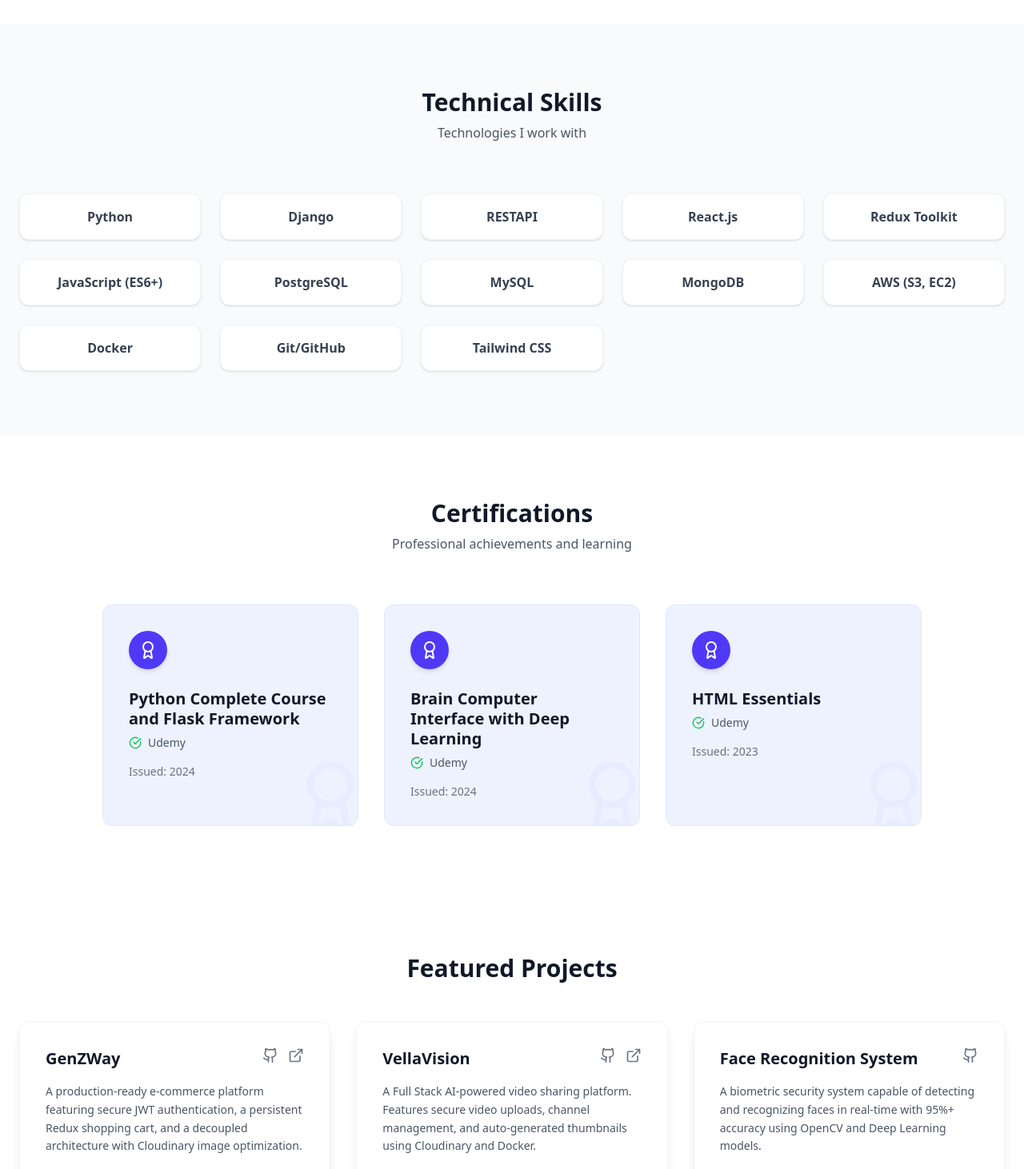
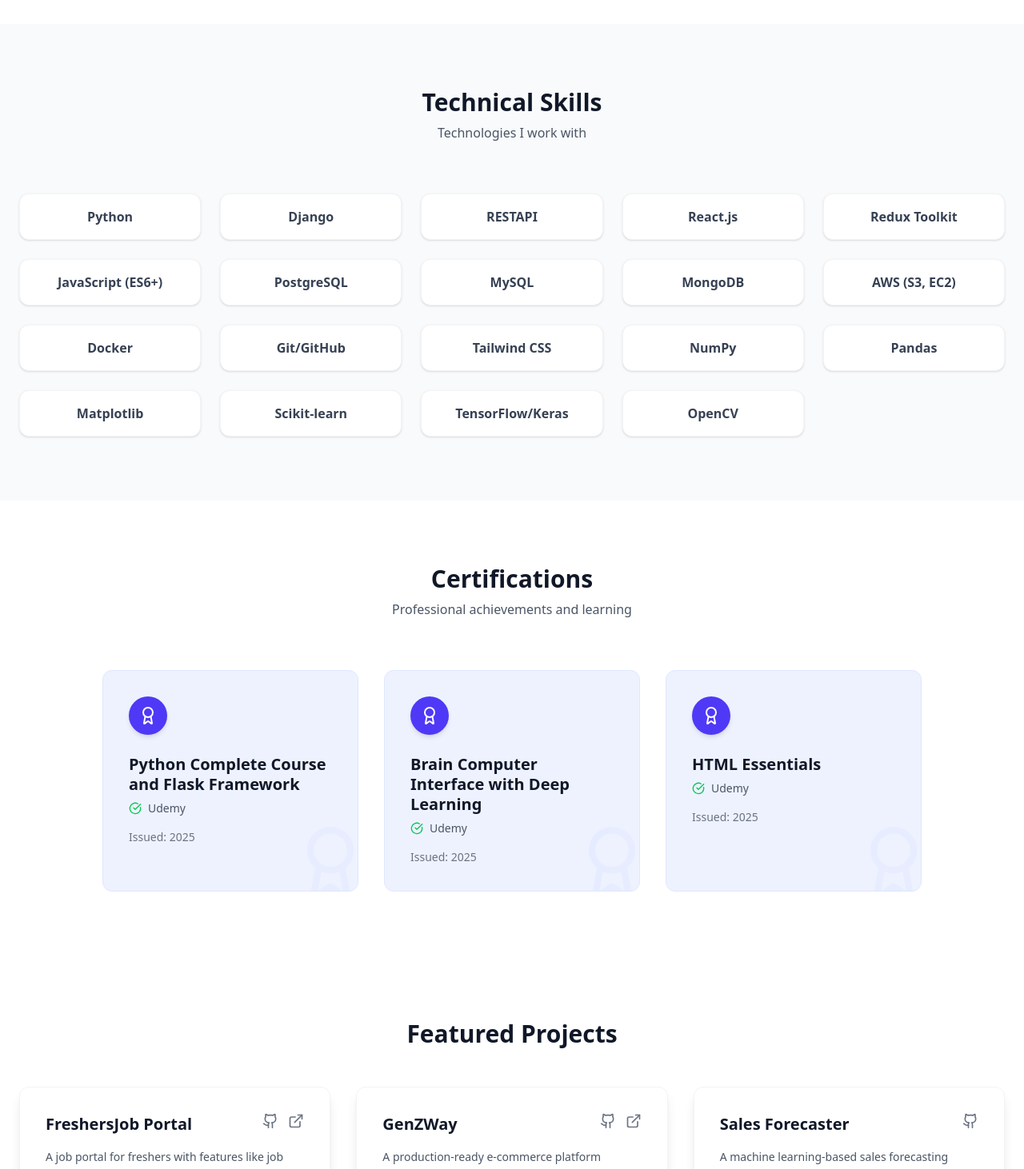
Before and after one commit to SoumyarananPradhan/Portfolio, a React (Vite) app: page / in a window 1280 px wide. Shown: the part 1330-2792 px from the top of the page at 80% size. Built offline with nearby package versions, Linux system fonts and the light colour scheme.

Commit message:
Updated the Projects Section and Uploaded the updated Resume

```diff
--- a/src/data/user.js
+++ b/src/data/user.js
@@ -6,7 +6,7 @@ export const userData = {
   role: "Python Full Stack Developer | AI & ML Enthusiast",
   heroTagline: "Crafting seamless digital experiences from backend logic to frontend magic.",
   summary: "I'm an MCA graduate from KIIT University and a passionate Python Full Stack Developer who enjoys building scalable web applications and AI-powered solutions. I focus on turning ideas into user-friendly and efficient digital products using technologies like Django, React, Redux, and REST APIs.",
-  resumeUrl: "/Soumyaranjan_Pradhan_FullStack_Resume.pdf",
+  resumeUrl: "/Soumyaranjan_Pradhan_Full_Stack_Resume.pdf",
 
   // 2. Social Links
   socials: {
@@ -19,7 +19,8 @@ export const userData = {
   // 3. Skills List (Updated from Resume)
   skills: [
     "Python", "Django", "RESTAPI", "React.js", "Redux Toolkit", "JavaScript (ES6+)",
-    "PostgreSQL", "MySQL", "MongoDB", "AWS (S3, EC2)", "Docker", "Git/GitHub", "Tailwind CSS"
+    "PostgreSQL", "MySQL", "MongoDB", "AWS (S3, EC2)", "Docker", "Git/GitHub", "Tailwind CSS",
+    "NumPy", "Pandas", "Matplotlib", "Scikit-learn", "TensorFlow/Keras", "OpenCV"
   ],
 
   // Certifications
@@ -27,28 +28,42 @@ export const userData = {
     {
       title: "Python Complete Course and Flask Framework",
       issuer: "Udemy",
-      year: "2024"
+      year: "2025"
     },
     {
       title: "Brain Computer Interface with Deep Learning",
       issuer: "Udemy",
-      year: "2024"
+      year: "2025"
     },
     {
       title: "HTML Essentials",
       issuer: "Udemy",
-      year: "2023"
+      year: "2025"
     }
   ],
 
   // 4. Projects
   projects: [
     {
+      title: "FreshersJob Portal",
+      description: "A job portal for freshers with features like job listings, company profiles, and application tracking.",
+      techStack: ["Django", "React.js", "PostgreSQL", "JWT", "Vercel", "Render"],
+      github: "https://github.com/SoumyarananPradhan/freshers_job_portal",
+      demo: "https://freshers-job-portal.vercel.app/",
+    },
+    {
       title: "GenZWay",
       description: "A production-ready e-commerce platform featuring secure JWT authentication, a persistent Redux shopping cart, and a decoupled architecture with Cloudinary image optimization.",
       techStack: ["Django REST Framework", "React.js", "Redux Toolkit", "PostgreSQL", "Cloudinary", "Render", "Netlify"],
       github: "https://github.com/SoumyarananPradhan/genzway-ecommerce",
       demo: "https://genzway-ecommerce.vercel.app",
+    },
+    {
+      title: "Sales Forecaster",
+      description: "A machine learning-based sales forecasting platform that predicts future sales trends using historical data and advanced algorithms.",
+      techStack: ["React.js", "Tailwind CSS", "Django REST Framework", "MongoDB", "Python", "Matplotlib", "ReportLab"],
+      github: "https://github.com/SoumyarananPradhan/Sales-Forecaster",
+      demo: "#",
     },
     {
       title: "VellaVision",
@@ -58,18 +73,25 @@ export const userData = {
       demo: "https://vellavision-production-b04d.up.railway.app/",
     },
     {
+      title: "Anime Search DB",
+      description: "An interactive React application that fetches real-time anime data (Jikan API). Features dynamic search, filtering, and detailed info cards.",
+      techStack: ["React.js", "REST API", "Tailwind CSS", "Netlify"],
+      github: "https://github.com/SoumyarananPradhan/anime-search-app",
+      demo: "https://searchanim.netlify.app/",
+    },
+    {
+      title: "JLPT Companion",
+      description: "An interactive React application that fetches real-time JLPT study data (JLPT API). Features dynamic search, filtering, and detailed info cards.",
+      techStack: ["React.js", "Tailwind CSS", "Django REST Framework", "MongoDB", "Python", "Matplotlib", "ReportLab", "Vercel", "Render"],
+      github: "https://github.com/SoumyarananPradhan/jlpt-companion",
+      demo: "https://jlpt-companion.vercel.app/",
+    },
+    {
       title: "Face Recognition System",
       description: "A biometric security system capable of detecting and recognizing faces in real-time with 95%+ accuracy using OpenCV and Deep Learning models.",
       techStack: ["Python", "OpenCV", "TensorFlow/Keras", "Tkinter", "Haar Cascades", "NumPy", "Pandas"],
       github: "https://github.com/SoumyarananPradhan/FaceRecognitionSystem",
       demo: "#",
-    },
-    {
-      title: "Anime Search DB",
-      description: "An interactive React application that fetches real-time anime data (Jikan API). Features dynamic search, filtering, and detailed info cards.",
-      techStack: ["React.js", "REST API", "Tailwind CSS", "Netlify"],
-      github: "https://github.com/SoumyarananPradhan/anime-search-app",
-      demo: "https://searchanim.netlify.app/",
     },
     {
       title: "Book Review System",
```
Also changed, not shown: 2 other files (tests, documents, lock files or other folders).
